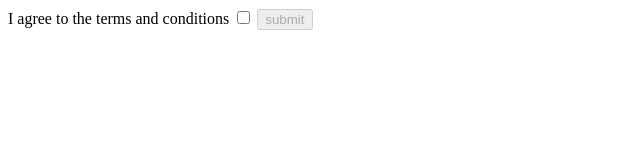
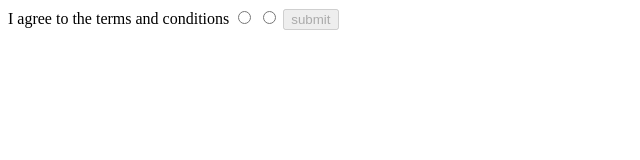
Before and after one commit to shekharbhoyar/PRACTICE, a website: page checkbox.html in a window 1280 px wide. Shown: the full height of the page, 0-640 px from the left. Drawn offline with Linux system fonts and the light colour scheme.

Commit message:
checkbox with radio

```diff
--- a/checkbox.html
+++ b/checkbox.html
@@ -7,7 +7,9 @@
   </head>
   <body>
     I agree to the terms and conditions
-    <input type="checkbox" onchange="onchange1()" id="element" />
+    <!-- <input type="checkbox" onchange="onchange1()" id="element" /> -->
+    <input type="radio" name="chandu" onchange="onchange1()" id="element" />
+    <input type="radio" name="chandu" onchange="onchange1()" id="element" />
     <button disabled onclick="check()" id="mybtn">submit</button>
 
     <script>
```
